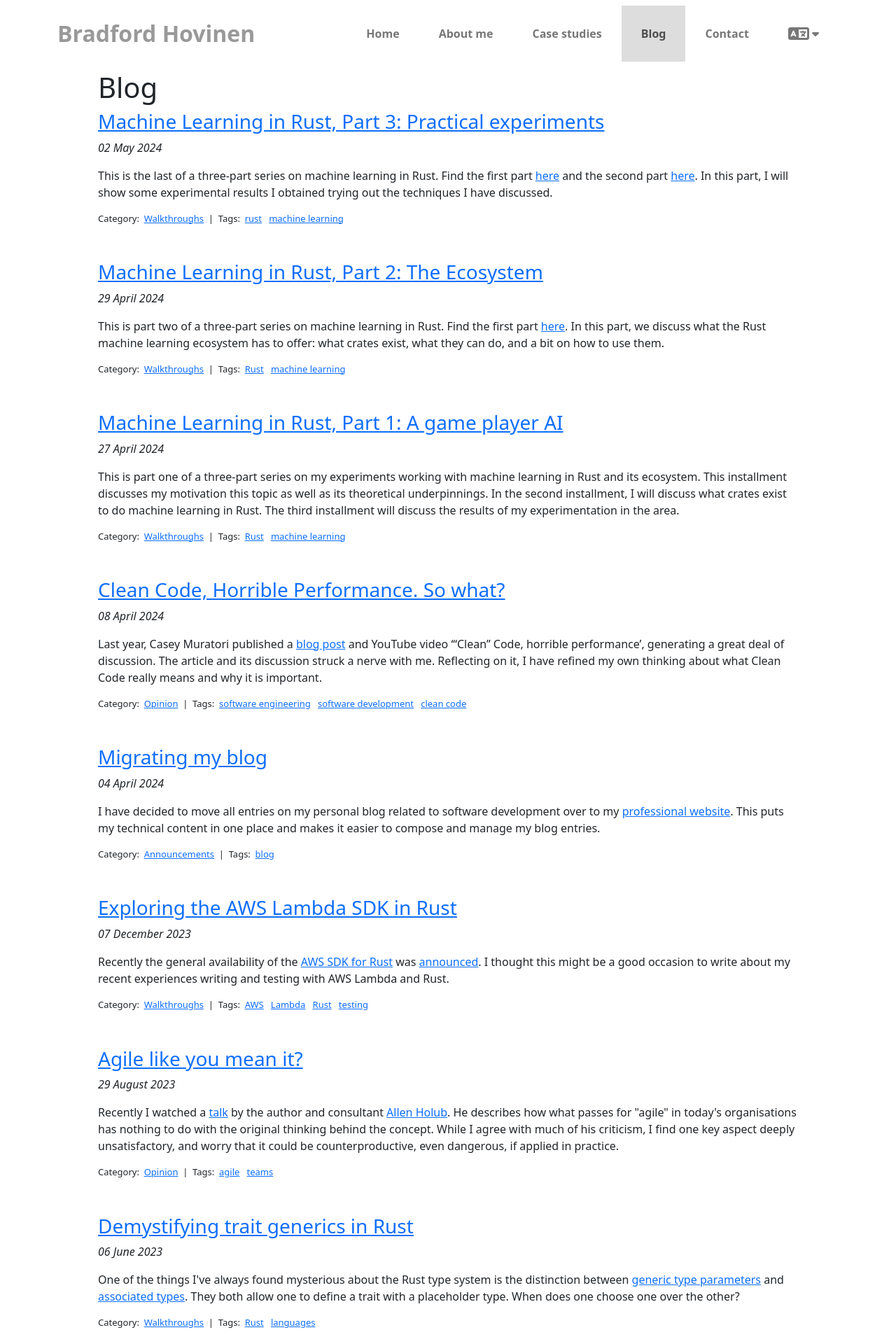
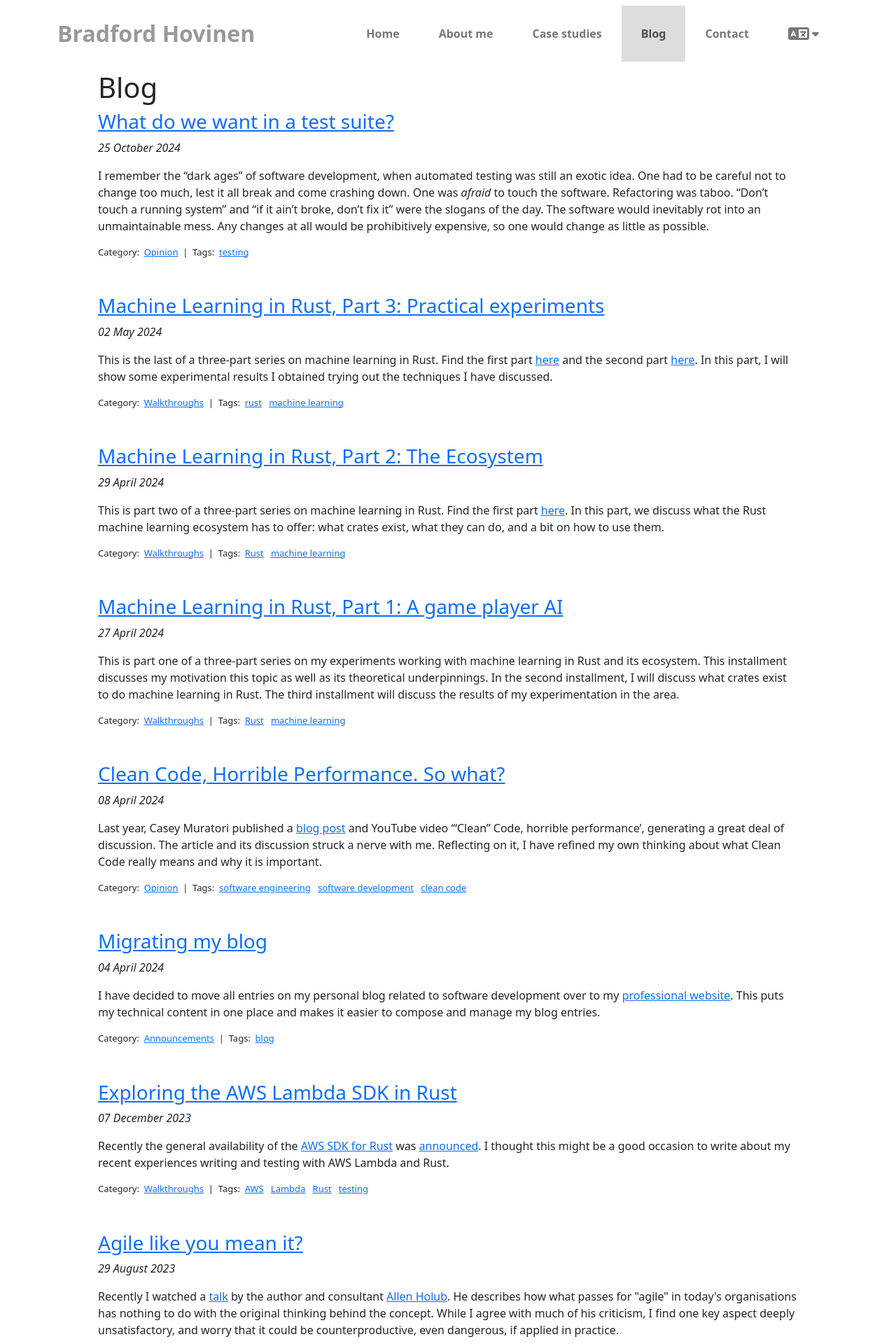
Before and after one commit to hovinen-tech/hovinen-tech.github.io, a Jekyll site: the page built from blog.html, in a window 1280 px wide. Shown: the top 1920 px of the page at 70% size. Built offline with Jekyll 4.4.1, drawn with Linux system fonts in a browser that asks for light colours; comment, search, counter and statistics services are not loaded; some of the changed lines change nothing that is shown.

Commit message:
Add blog post

```diff
--- /dev/null
+++ b/_posts/2024-10-25-what-do-we-want-in-a-test-suite.md
@@ -0,0 +1,162 @@
+---
+layout: post
+title: "What do we want in a test suite?"
+categories: [opinion]
+tags: [testing]
+permalink: "/blog/2024/10/25/what-do-we-want-in-a-test-suite/"
+has_mermaid: false
+---
+
+I remember the "dark ages" of software development, when automated testing was still an exotic idea.
+One had to be careful not to change too much, lest it all break and come crashing down. One was
+_afraid_ to touch the software. Refactoring was taboo. "Don't touch a running system" and "if it
+ain't broke, don't fix it" were the slogans of the day. The software would inevitably rot into an
+unmaintainable mess. Any changes at all would be prohibitively expensive, so one would change as
+little as possible.
+
+<!--more-->
+
+Nowadays we know better. We're supposed to write tests which verify the software automatically. The
+promise: when all the tests pass, you can release. No need to be afraid! Make any change you feel
+necessary: refactor the code to clean up some past mess or so that it accommodates a new business
+requirement just right. If you broke something, the tests will catch the problem before it causes
+real damage.
+
+Only it doesn't always work that way. The tests themselves start to get in the way. They run slowly.
+They fail sporadically. They interfere with attempts to refactor the code. When they do fail, fixing
+them becomes a days-long, unplanned endeavour. Sometimes bugs -- including regressions -- even make
+it through the tests. We lose the confidence to push on green. That fear comes back.
+
+In short: just having some tests alone is not enough. Done poorly, they can cost time and nerves
+while not really delivering confidence.
+
+But _done right_, automated testing truly revolutionizes software development. So what do we mean by
+that?
+
+## The properties of good test suites
+
+There already exist plenty of resources to explain what one should and shouldn't do when writing
+automated tests. I don't intend to repeat them here. Instead, I'd like to consider what properties a
+test suite should have, starting from first principles.
+
+<div class="note">
+  <h5>
+    <span class="icon">
+      <svg xmlns="http://www.w3.org/2000/svg" viewBox="0 0 24 24" fill="none" stroke="currentColor" stroke-width="2" stroke-linecap="round" stroke-linejoin="round">
+        <path d="M12 20h9v2h-9zM22 2l-2 2-4-4 2-2zM3 17v4h4l10-10-4-4L3 17z"/>
+      </svg>
+    </span>
+    Note
+  </h5>
+  <p>
+    I'm going to focus on the test suite itself here, taking it as an existing artefact. This
+    isn't about how easy it is to write <i>new</i> tests.
+  </p>
+</div>
+
+The first desired property should be obvious:
+
+> (1) When production is broken, at least one test fails.
+
+This is, after all, _the very purpose of the test suite._
+
+Now, one could achieve this property with a single test: compare the source code of the application
+being built with a fixed "golden" copy of the source code. Fail the test if they differ. The problem
+is that this prohibits _any_ changes to the code, even completely harmless ones! We want the
+_freedom_ to change the code _without fear of delivering broken software_. So we need the next
+property as a counterpoint:
+
+> (2) When production is not broken, no test fails.
+
+Already with these two properties, the test suite becomes interesting. It has to distinguish between
+working and broken software. It must _encode knowledge_ of what it means for the software to be
+correct.
+
+Of course, tests do fail, and when they do, we need to know whether the production code is broken or
+it's a problem with the test itself. We don't want to lose the whole day figuring this out. Anyone
+who has had to debug a slow end-to-end test blocking a critical release will appreciate this. Thus
+our next property:
+
+> (3) When a test fails, it's easy to diagnose why.
+
+One well-known rule of software development is that the cost of a defect increases rapidly (some
+would say exponentially) with the time between its introduction and its discovery. A typo leading to
+a broken build incurs almost no cost if caught directly by the IDE. A bug caught only by an
+end-to-end test running on a CI pipeline incurs much more work to diagnose and fix. And a defect
+which reaches production could cause real loss to the business. Even more so if the defect isn't
+discovered and reported immediately.
+
+In short: _early feedback is good._ How do we get that? Run the tests _often_. Ideally after every
+single change. But who will wait hours -- or even minutes -- for all the tests to run after every
+change to the code? Hardly any developer will do so. Even if they did, the cost they would impose
+would be pretty high. Hence our next property:
+
+> (4) The tests run quickly.
+
+The final property pertains to one of the most pernicious factors which drive up the cost of
+automated test suites: flakiness.
+
+> (5) Each test failure is reliably reproducible, not a result of random chance.
+
+Property (1) is about the _completeness_ of the test suite, while the remaining properties are about
+minimizing the _cost_ of the test suite. So there is some natural tension between them as we discuss
+next.
+
+## For which properties are we optimizing?
+
+Consider the replacement of real components in the system under test with test doubles. This serves
+properties (4) (in case the test double replaces a slow external component) and (5) (in case the
+external component is also unreliable). It can also serve property (3): a bug in the replaced
+component will not cause a failure in the test. This can reduce the surface area to be investigated.
+
+At the same time, the use of test doubles can complicate properties (1) and (2). How does one know
+that the test double behaves the same way the real component would? If that is not guaranteed, then
+differences between the behaviour assumed by the test and in the real component are likely points
+for defect to appear.
+
+And what does property (2) imply? For one thing, a refactoring (by definition) does not cause
+production to break, so should not cause any test to fail. If the refactoring affects the way two
+components interact, and a test replaces one of those with a test double, then that test will likely
+have to be updated. So the test is broken even though production is not.
+
+So, properties (1) and (2) nudge towards using real components rather than test doubles. But
+properties (3), (4), and (5) suggest the opposite. Going too far in either direction will yield poor
+results. A test suite in which every collaborator is replaced by a test double is a nightmare to
+maintain. It's also likely to introduce major gaps in coverage as the behaviour of the test doubles
+begins to diverge from the real application. But a test suite which _never_ uses test doubles will
+be slow, flaky, and expensive to maintain, assuming it's even feasible to build.
+
+## Measuring success
+
+One can imagine ways to measure the properties above:
+
+- For property (1): How often do defects escape the test suite and make it into production?
+- For property (2): How often does it occur that a test failure is caused by a defect in the test
+  rather than the production code?
+- For property (3): How long does it take to diagnose and repair a failing test?
+- For property (4): How long does it take the entire test suite to run?
+- For property (5): How many tests fail sporadically, and how often?
+
+Suppose we construct concrete concrete _metrics_ out of the above questions. We might consider these
+five metrics components of a "test suite health score". One could put them on a dashboard somewhere
+and incentive developers to improve them.
+
+Most importantly, metrics provides a target which can guide conversations and justify investments.
+If you can show that some architectural refactoring pushes a metric in the right direction, then you
+have a basis for comparing costs with benefits. An argument in terms of developer ergonomics is
+likely to fall on deaf ears with non-developers. One based on costs and benefits is more likely to
+find an audience.
+
+However, as we saw above, focusing too much on a single metric to the detriment of the others won't
+yield good results. Much like the
+[Four Key Metrics of the book _Accelerate_](https://itrevolution.com/product/accelerate/), one
+should optimize for _all_ metrics.
+
+## Conclusion
+
+in this piece I attempted to define the properties a good test suite should have. I showed how these
+properties interact and are, to some degree, in tension with each other. I then proposed to measure
+them to form a kind of health score for test suites.
+
+Can you think of any other properties a good test suite should have?
+[Reach out!](https://hovinen.tech/)
--- a/css/base.scss
+++ b/css/base.scss
@@ -68,6 +68,24 @@ main {
       background-repeat: no-repeat;
       background-size: 0.857em;
       padding-right: 1em;
+    }
+
+    .note {
+      background-color: #e6f0fc;
+      border-radius: 5px;
+      margin: 30px 0;
+      padding: 20px 20px 10px 20px;
+      position: relative;
+
+      h5 {
+        color: #0b6edd;
+
+        .icon {
+          display: inline-block;
+          height: 1.1rem;
+          width: 1.1rem;
+        }
+      }
     }
   }
 }
```
